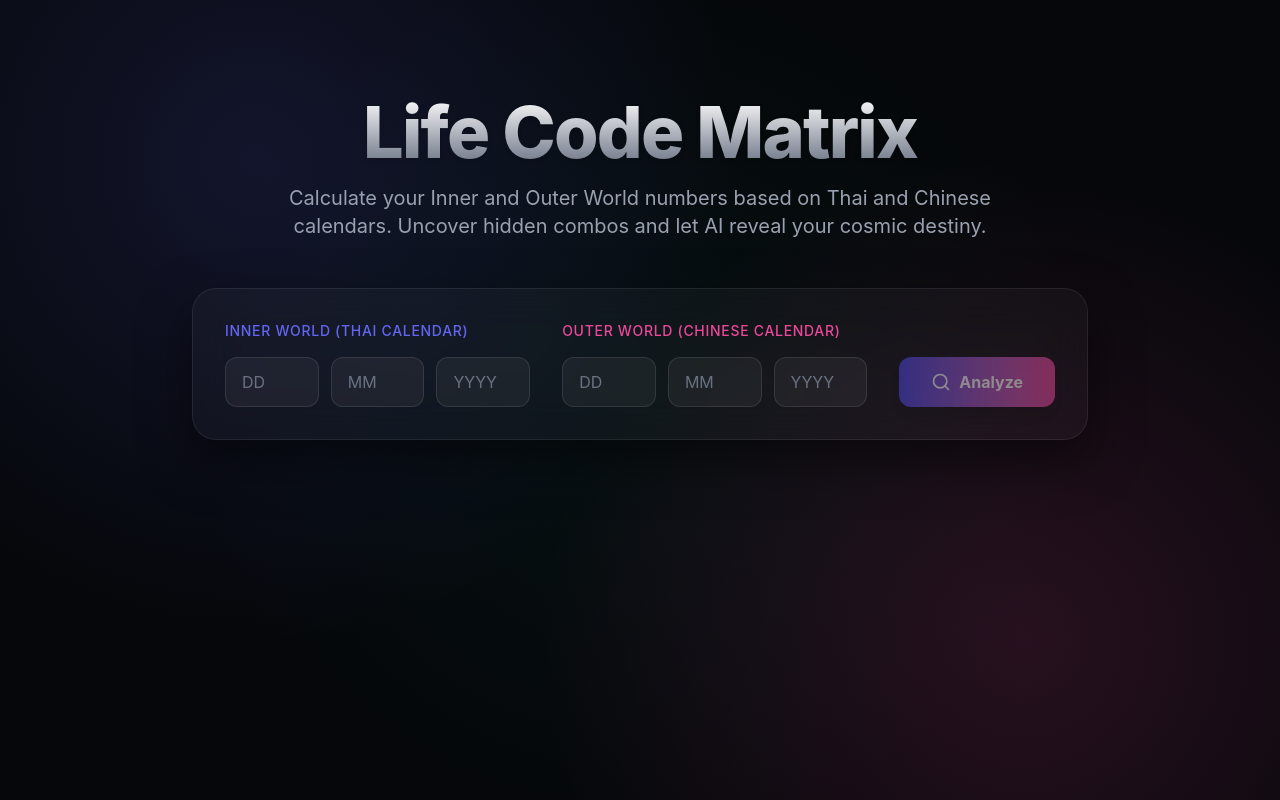
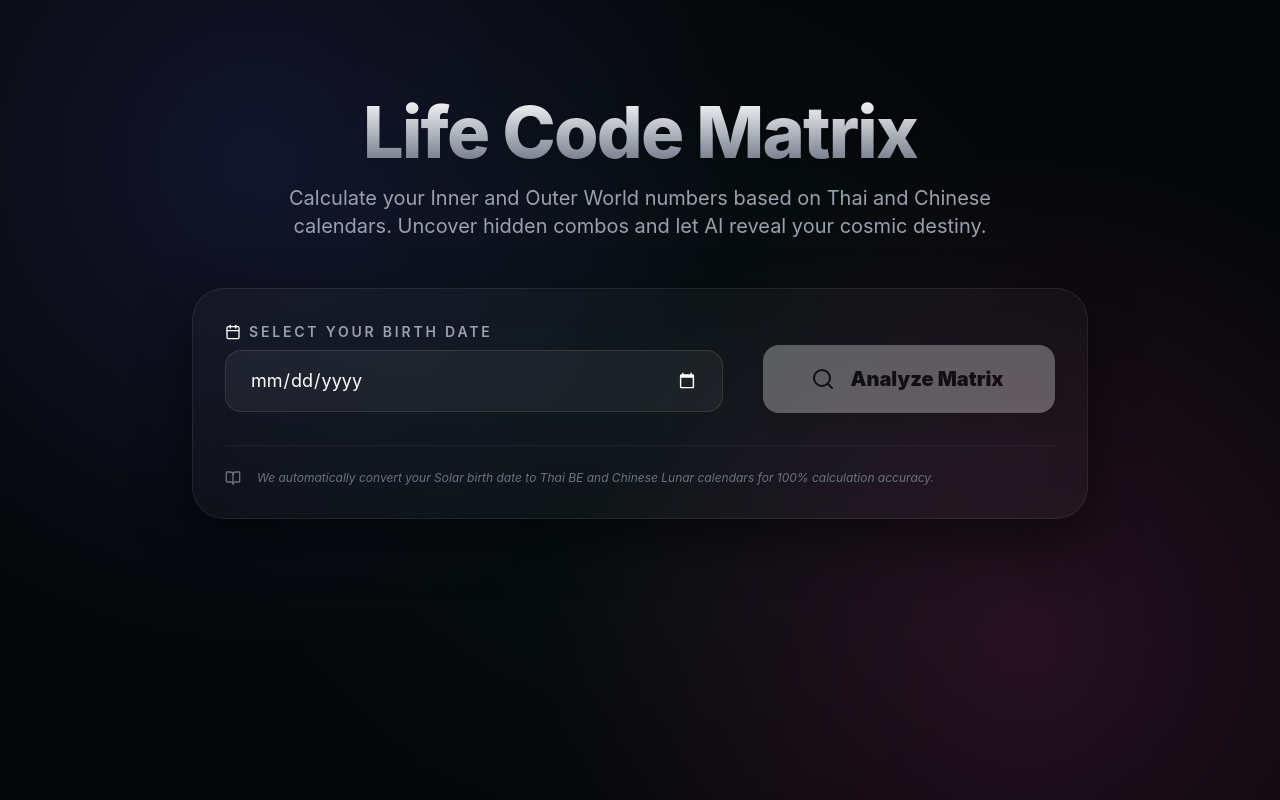
Before and after one commit to P-PrPas/LifeCode_AI, a Next.js app in the folder frontend/: page / in a window 1280 px wide. Built offline with nearby package versions, Linux system fonts and the light colour scheme.

Commit message:
feat: enhance InputForm and MatrixBoard components with improved date handling and visual elements

```diff
--- a/frontend/src/components/InputForm.tsx
+++ b/frontend/src/components/InputForm.tsx
@@ -1,6 +1,7 @@
-import React, { useState } from 'react';
-import { motion } from 'framer-motion';
-import { Calendar, Search } from 'lucide-react';
+import React, { useState, useMemo } from 'react';
+import { motion, AnimatePresence } from 'framer-motion';
+import { Calendar, Search, Sparkles, BookOpen } from 'lucide-react';
+import { Solar, Lunar } from 'lunar-javascript';
 
 interface InputFormProps {
     onSubmit: (thaiDob: string, chineseDob: string) => void;
@@ -8,110 +9,127 @@ interface InputFormProps {
 }
 
 export const InputForm: React.FC<InputFormProps> = ({ onSubmit, isLoading }) => {
-    const [thaiD, setThaiD] = useState('');
-    const [thaiM, setThaiM] = useState('');
-    const [thaiY, setThaiY] = useState('');
+    const [birthDate, setBirthDate] = useState('');
 
-    const [chiD, setChiD] = useState('');
-    const [chiM, setChiM] = useState('');
-    const [chiY, setChiY] = useState('');
+    const previews = useMemo(() => {
+        if (!birthDate) return { thai: '', chinese: '' };
+
+        try {
+            const date = new Date(birthDate);
+            const year = date.getFullYear();
+            const month = date.getMonth() + 1;
+            const day = date.getDate();
+
+            // Gregorian year (AD) calculation - no offset
+            const thaiDatePreview = `${day} / ${month} / ${year}`;
+
+            // Chinese Lunar Calculation
+            const solar = Solar.fromYmd(year, month, day);
+            const lunar = solar.getLunar();
+            const chineseDatePreview = `${lunar.getDay()} / ${lunar.getMonth()} / ${lunar.getYear()}`;
+
+            return { thai: thaiDatePreview, chinese: chineseDatePreview };
+        } catch (e) {
+            return { thai: '', chinese: '' };
+        }
+    }, [birthDate]);
 
     const handleSubmit = (e: React.FormEvent) => {
         e.preventDefault();
-        if (thaiD && thaiM && thaiY && chiD && chiM && chiY) {
-            const thaiDob = `${thaiY}-${thaiM.padStart(2, '0')}-${thaiD.padStart(2, '0')}`;
-            const chineseDob = `${chiY}-${chiM.padStart(2, '0')}-${chiD.padStart(2, '0')}`;
+        if (birthDate) {
+            const date = new Date(birthDate);
+            const year = date.getFullYear();
+            const month = (date.getMonth() + 1).toString().padStart(2, '0');
+            const day = date.getDate().toString().padStart(2, '0');
+
+            // Gregorian: YYYY-MM-DD
+            const thaiDob = `${year}-${month}-${day}`;
+
+            // Chinese: YYYY(Lunar)-MM-DD
+            const solar = Solar.fromYmd(date.getFullYear(), date.getMonth() + 1, date.getDate());
+            const lunar = solar.getLunar();
+            const chineseDob = `${lunar.getYear()}-${lunar.getMonth().toString().padStart(2, '0')}-${lunar.getDay().toString().padStart(2, '0')}`;
+
             onSubmit(thaiDob, chineseDob);
         }
     };
 
-    const isFormValid = thaiD && thaiM && thaiY && chiD && chiM && chiY;
-
     return (
-        <motion.form
+        <motion.div
             initial={{ opacity: 0, y: -20 }}
             animate={{ opacity: 1, y: 0 }}
+            className="w-full max-w-4xl mx-auto"
+        >
+            <form
                 onSubmit={handleSubmit}
-            className="glass-panel p-8 rounded-3xl w-full max-w-4xl mx-auto flex flex-col md:flex-row gap-8 items-end"
+                className="glass-panel p-8 rounded-[2rem] border border-white/10 shadow-2xl relative overflow-hidden group"
             >
-            <div className="flex-1 w-full space-y-4">
-                <label className="block text-sm font-medium text-primary-500 uppercase tracking-wider">
-                    Inner World (Thai Calendar)
+                <div className="flex flex-col md:flex-row gap-10 items-center">
+                    <div className="flex-1 w-full space-y-6">
+                        <div className="space-y-2">
+                            <label className="flex items-center gap-2 text-sm font-semibold text-gray-400 uppercase tracking-[0.2em]">
+                                <Calendar className="w-4 h-4 !text-white" />
+                                Select Your Birth Date
                             </label>
-                <div className="grid grid-cols-3 gap-3">
                             <input
-                        type="number"
-                        placeholder="DD"
+                                type="date"
                                 required
-                        value={thaiD}
-                        onChange={(e) => setThaiD(e.target.value)}
-                        className="w-full px-4 py-3 bg-white/5 border border-white/10 rounded-xl text-white focus:ring-2 focus:ring-primary-500 focus:border-transparent transition-all outline-none placeholder:text-gray-500"
+                                value={birthDate}
+                                onChange={(e) => setBirthDate(e.target.value)}
+                                className="w-full px-6 py-4 bg-white/5 border border-white/10 rounded-2xl text-white text-lg focus:ring-2 focus:ring-accent focus:border-transparent transition-all outline-none"
                             />
-                    <input
-                        type="number"
-                        placeholder="MM"
-                        required
-                        value={thaiM}
-                        onChange={(e) => setThaiM(e.target.value)}
-                        className="w-full px-4 py-3 bg-white/5 border border-white/10 rounded-xl text-white focus:ring-2 focus:ring-primary-500 focus:border-transparent transition-all outline-none placeholder:text-gray-500"
-                    />
-                    <input
-                        type="number"
-                        placeholder="YYYY"
-                        required
-                        value={thaiY}
-                        onChange={(e) => setThaiY(e.target.value)}
-                        className="w-full px-4 py-3 bg-white/5 border border-white/10 rounded-xl text-white focus:ring-2 focus:ring-primary-500 focus:border-transparent transition-all outline-none placeholder:text-gray-500"
-                    />
+                        </div>
+
+                        <AnimatePresence>
+                            {birthDate && (
+                                <motion.div
+                                    initial={{ opacity: 0, height: 0 }}
+                                    animate={{ opacity: 1, height: 'auto' }}
+                                    exit={{ opacity: 0, height: 0 }}
+                                    className="grid grid-cols-2 gap-4"
+                                >
+                                    <div className="p-4 bg-primary-500/10 border border-primary-500/20 rounded-2xl">
+                                        <p className="text-[10px] text-primary-400 uppercase font-bold tracking-widest mb-1">Inner World (Thai)</p>
+                                        <p className="text-white font-mono">{previews.thai}</p>
+                                    </div>
+                                    <div className="p-4 bg-secondary-500/10 border border-secondary-500/20 rounded-2xl">
+                                        <p className="text-[10px] text-secondary-400 uppercase font-bold tracking-widest mb-1">Outer World (Chinese)</p>
+                                        <p className="text-white font-mono">{previews.chinese}</p>
+                                    </div>
+                                </motion.div>
+                            )}
+                        </AnimatePresence>
+                    </div>
+
+                    <div className="flex-shrink-0 mt-6">
+                        <button
+                            type="submit"
+                            disabled={isLoading || !birthDate}
+                            className="relative group/btn overflow-hidden px-12 py-5 bg-white text-black font-black rounded-2xl shadow-xl transition-all hover:scale-105 active:scale-95 disabled:opacity-30 disabled:grayscale disabled:hover:scale-100"
+                        >
+                            <div className="absolute inset-0 bg-gradient-to-r from-primary-400 to-secondary-400 opacity-0 group-hover/btn:opacity-10 transition-opacity" />
+                            <div className="flex items-center gap-3 relative z-10">
+                                {isLoading ? (
+                                    <>
+                                        <div className="animate-spin rounded-full h-5 w-5 border-2 border-black border-t-transparent" />
+                                        <span className='w-[160px]'>Decoding...</span>
+                                    </>
+                                ) : (
+                                    <div className="hover:cursor-pointer flex items-center gap-3">
+                                        <Search className="w-6 h-6" />
+                                        <span className="w-[160px] text-xl">Analyze Matrix</span>
+                                    </div>
+                                )}
+                            </div>
+                        </button>
                     </div>
                 </div>
 
-            <div className="flex-1 w-full space-y-4">
-                <label className="block text-sm font-medium text-secondary-500 uppercase tracking-wider">
-                    Outer World (Chinese Calendar)
-                </label>
-                <div className="grid grid-cols-3 gap-3">
-                    <input
-                        type="number"
-                        placeholder="DD"
-                        required
-                        value={chiD}
-                        onChange={(e) => setChiD(e.target.value)}
-                        className="w-full px-4 py-3 bg-white/5 border border-white/10 rounded-xl text-white focus:ring-2 focus:ring-secondary-500 focus:border-transparent transition-all outline-none placeholder:text-gray-500"
-                    />
-                    <input
-                        type="number"
-                        placeholder="MM"
-                        required
-                        value={chiM}
-                        onChange={(e) => setChiM(e.target.value)}
-                        className="w-full px-4 py-3 bg-white/5 border border-white/10 rounded-xl text-white focus:ring-2 focus:ring-secondary-500 focus:border-transparent transition-all outline-none placeholder:text-gray-500"
-                    />
-                    <input
-                        type="number"
-                        placeholder="YYYY"
-                        required
-                        value={chiY}
-                        onChange={(e) => setChiY(e.target.value)}
-                        className="w-full px-4 py-3 bg-white/5 border border-white/10 rounded-xl text-white focus:ring-2 focus:ring-secondary-500 focus:border-transparent transition-all outline-none placeholder:text-gray-500"
-                    />
+                <div className="mt-8 pt-6 border-t border-white/5 flex items-center gap-4 text-xs text-gray-500 italic">
+                    <BookOpen className="w-4 h-4" />
+                    <p>We automatically convert your Solar birth date to Thai BE and Chinese Lunar calendars for 100% calculation accuracy.</p>
                 </div>
-            </div>
-
-            <button
-                type="submit"
-                disabled={isLoading || !isFormValid}
-                className="w-full md:w-auto px-8 py-3 h-[50px] bg-gradient-to-r from-primary-600 to-secondary-500 hover:from-primary-500 hover:to-secondary-400 text-white font-bold rounded-xl shadow-lg transform transition-all hover:scale-105 active:scale-95 disabled:opacity-50 disabled:cursor-not-allowed disabled:hover:scale-100 flex items-center justify-center gap-2"
-            >
-                {isLoading ? (
-                    <span className="animate-pulse">Calculating...</span>
-                ) : (
-                    <>
-                        <Search className="w-5 h-5" />
-                        <span>Analyze</span>
-                    </>
-                )}
-            </button>
-        </motion.form>
+            </form>
+        </motion.div>
     );
 };
```
Also changed, not shown: frontend/src/components/MatrixBoard.tsx (+55 -26 lines). Lines whose indentation alone changed are shown as unchanged.
